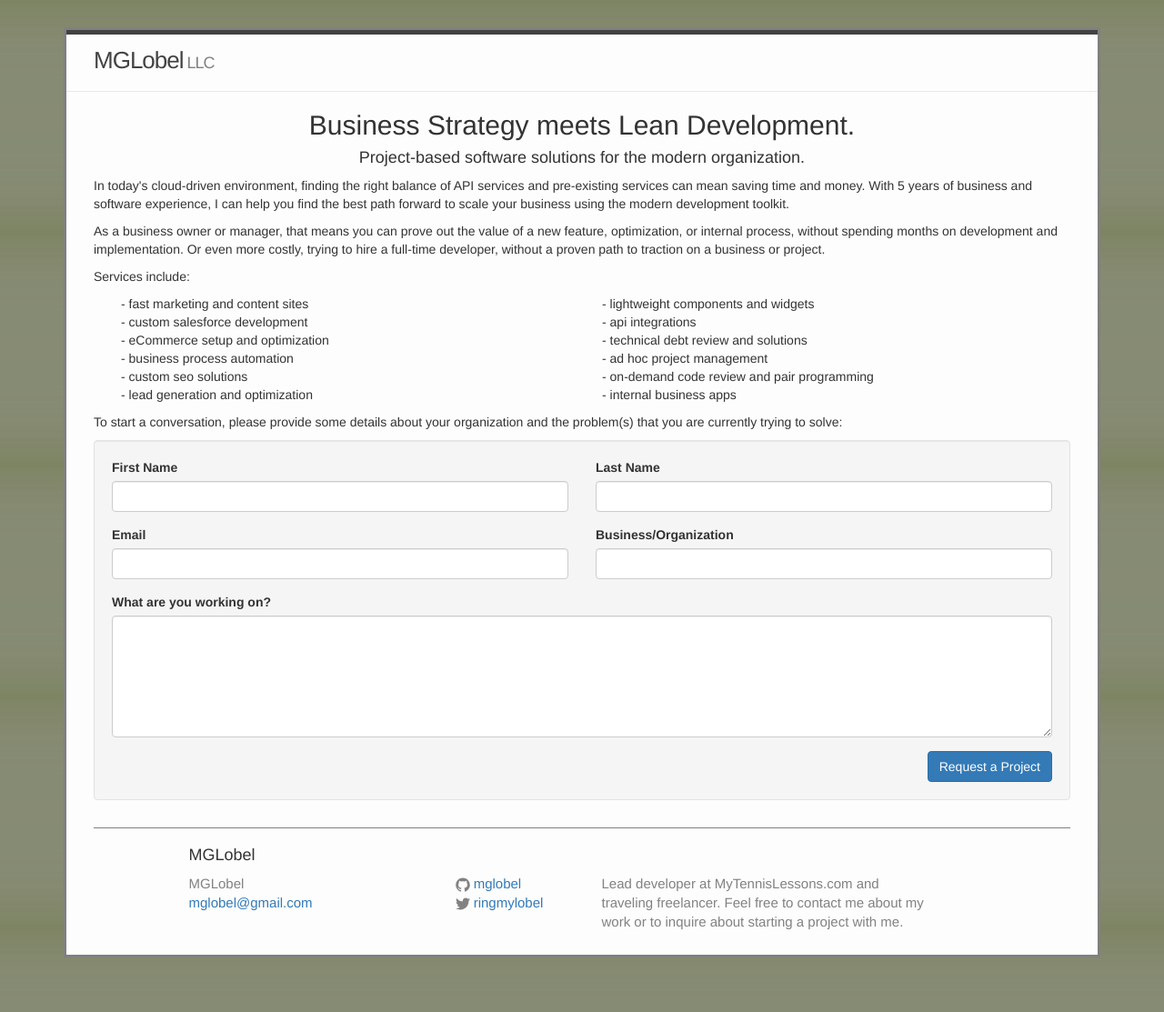
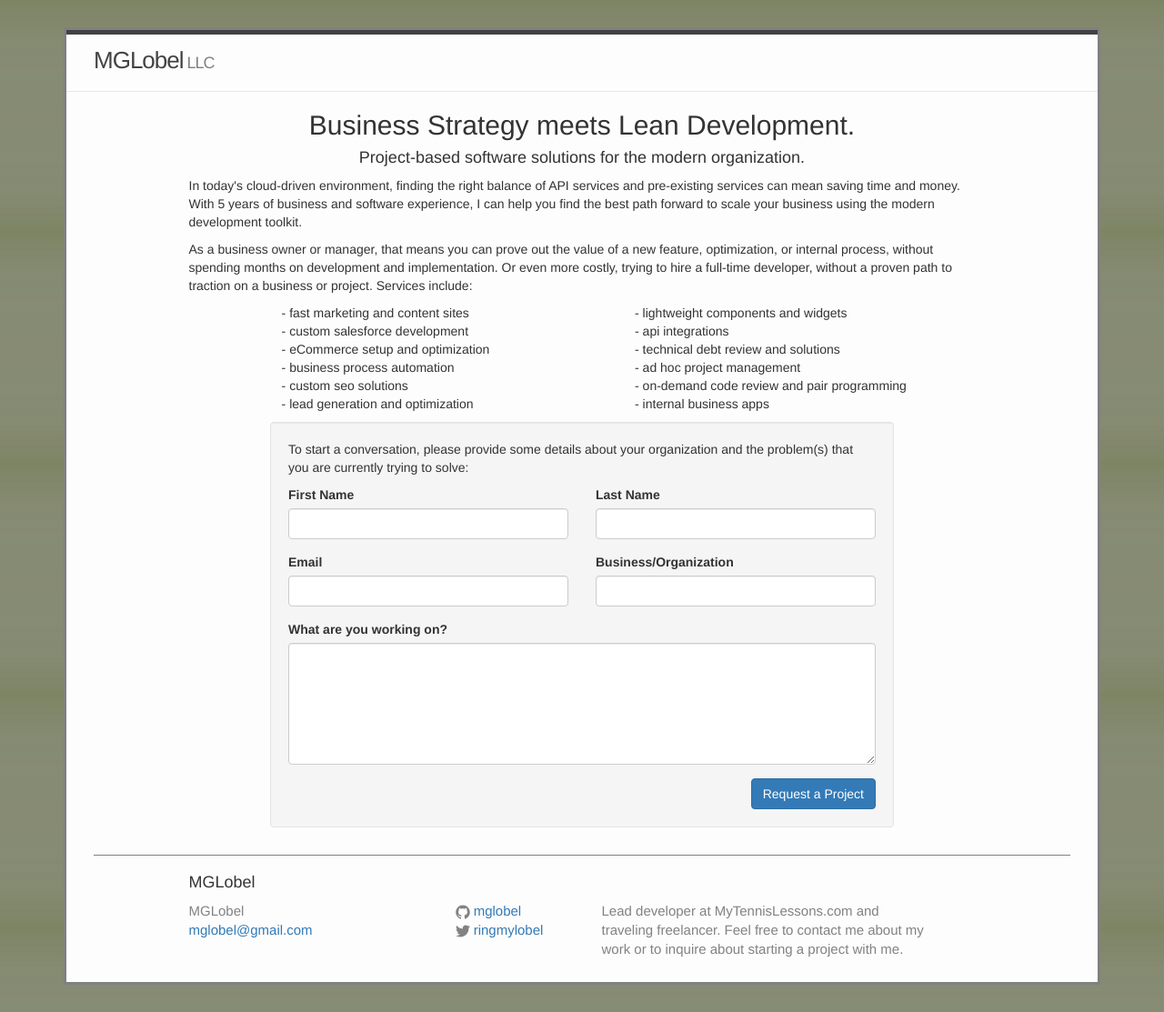
Before and after one commit to mglobel/mglobel, a Jekyll site: the page built from _pages/llc.html, in a window 1280 px wide. Shown: the whole page at 91% size. Built offline with Jekyll 4.4.1, drawn with Linux system fonts in a browser that asks for light colours; nearby versions of some CDN libraries; before the commit the page ends 1083 px from its top, so only the background shows below that.

Commit message:
offset styling for llc.html

```diff
--- a/_pages/llc.html
+++ b/_pages/llc.html
@@ -8,6 +8,7 @@ permalink: /llc/
     <h2>Business Strategy meets Lean Development.</h2>
     <h4>Project-based software solutions for the modern organization.</h4>
   </div>
+  <div class="col-md-10 col-md-offset-1">
     <p>
       In today's cloud-driven environment, finding the right balance of API services and
       pre-existing services can mean saving time and money. With 5 years of business and
@@ -19,12 +20,10 @@ permalink: /llc/
       of a new feature, optimization, or internal process, without spending months on
       development and implementation. Or even more costly, trying to
       hire a full-time developer, without a proven path to traction on a business or
-    project.
+      project. Services include:
     </p>
-  <p>
-    Services include:
-  </p>
-  <div id="services-list">
+
+    <div id="services-list" class="col-md-offset-1">
       <ul>
         <li>
           fast marketing and content sites
@@ -64,11 +63,13 @@ permalink: /llc/
         </li>
       </ul>
     </div>
+  </div>
+  <div class="col-md-8 col-md-offset-2">
+    <div class="well">
       <p>
       To start a conversation, please provide some details about your organization
       and the problem(s) that you are currently trying to solve:
       </p>
-  <div class="well">
       <form action="//formspree.io/mglobel@gmail.com" method="POST">
         <div class="row">
           <div class="col-sm-6">
@@ -113,3 +114,4 @@ permalink: /llc/
       </form>
     </div>
   </div>
+</div>
```
Lines whose indentation alone changed are shown as unchanged.
